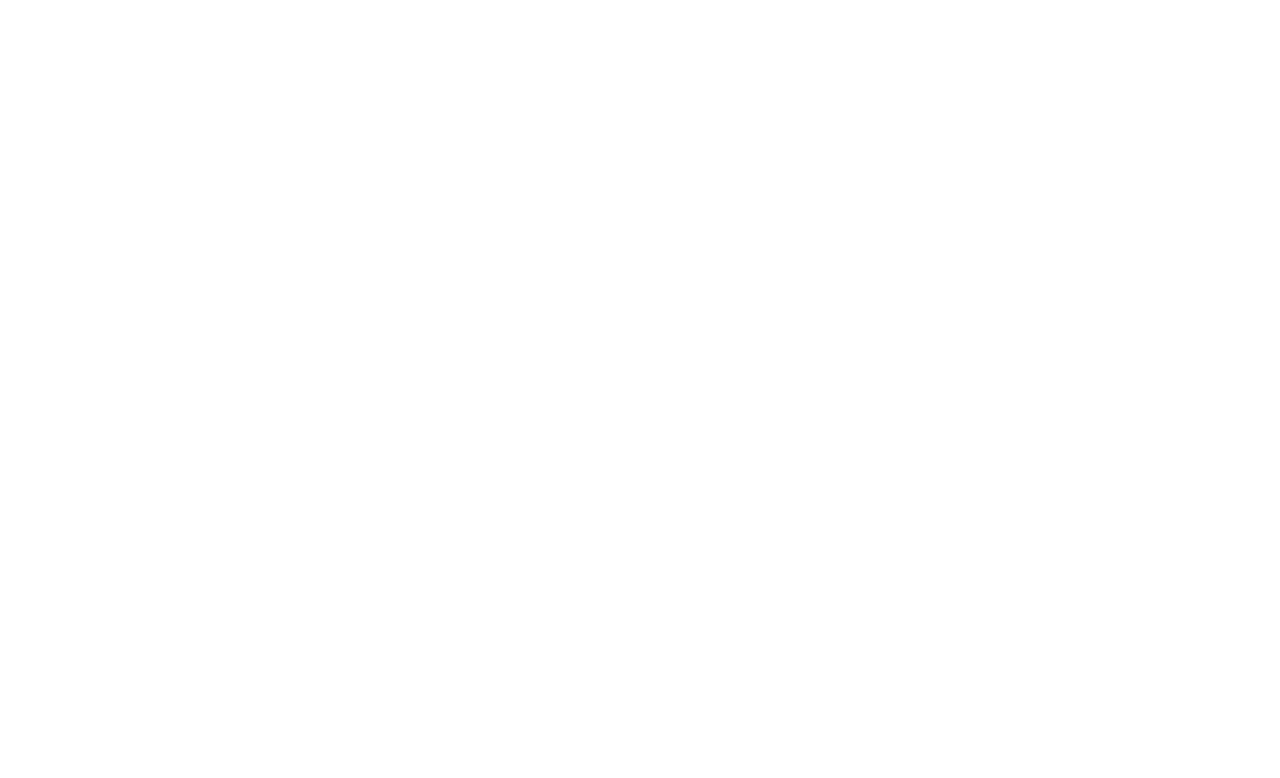
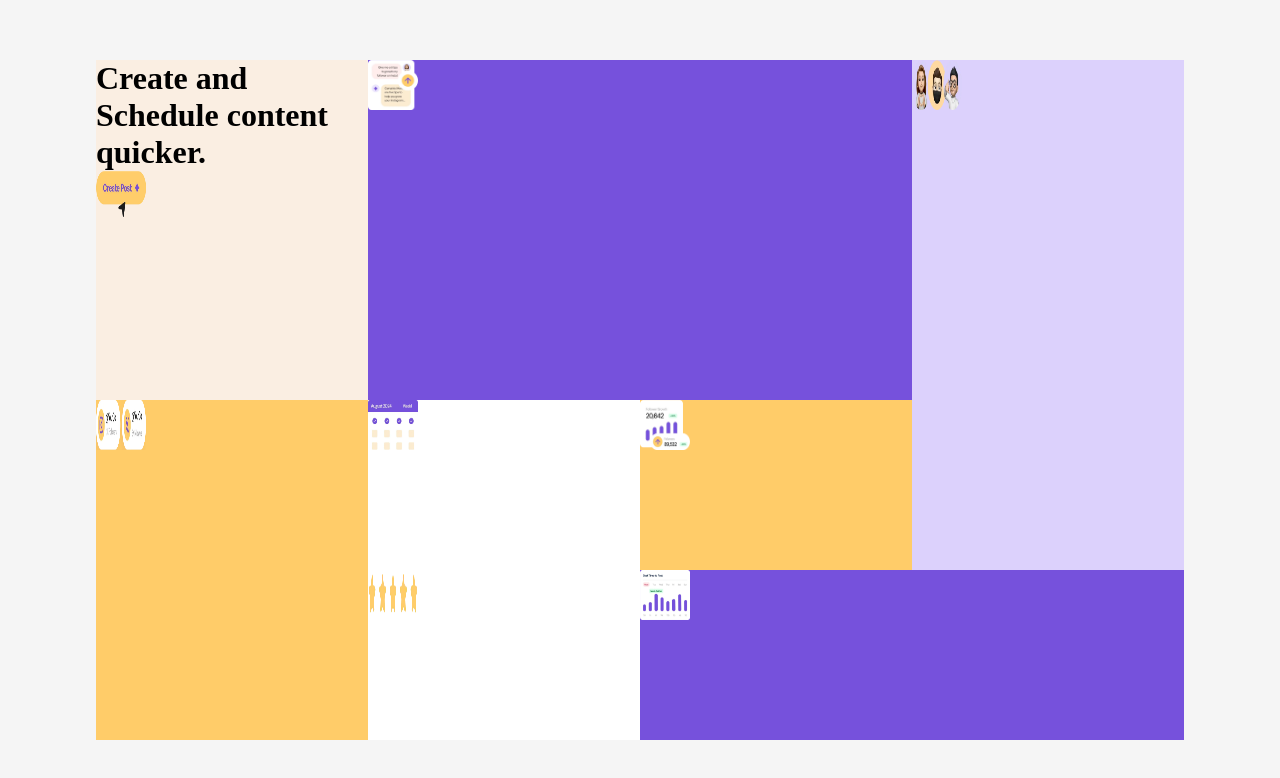
Before and after one commit to EvansKabubii/Bento-Grid, a plain HTML site: page index.html in a window 1280 px wide. Drawn offline with Linux system fonts and the light colour scheme.

Commit message:
added grid layout as well as colours respectively

```diff
--- a/Style.css
+++ b/Style.css
@@ -0,0 +1,75 @@
+* {
+    box-sizing: border-box;
+    margin: 0px;
+}
+
+body {
+    height: 100vh;
+    background-color: #F5F5F5;
+    display: flex;
+    justify-content: center;
+    align-items: center;
+}
+
+.container {
+    /* overflow: hidden; */
+    display: grid;
+    height: 85vh;
+    width: 85vw;
+    grid-template-columns:  repeat(4, 1fr);
+    grid-template-rows:  repeat(4, 1fr);
+}
+
+.pic1 {
+    grid-row: span 2;
+    grid-column: span 1;
+    background-color: #FAEEE2;
+}
+
+.pic2 {
+    grid-row: span 2;
+    grid-column: span 2;
+    background-color: #7651DC;
+}
+
+.pic3 {
+    grid-row: span 3;
+    grid-column: span 1;
+    background-color: #DCD1FC;
+}
+
+
+.pic4 {
+    grid-row: span 2;
+    grid-column: span 1;
+    background-color: #FFCC69;
+}
+
+
+.pic5, .pic6, .pic7{
+    grid-row: span 1;
+    grid-column: span 1;
+}
+
+.pic5 {
+    background-color: white;
+}
+
+.pic6 {
+    background-color: #FFCC69;
+}
+
+.pic7 {
+    background-color: white;
+}
+
+.pic8 {
+    grid-row: span 1;
+    grid-column: span 2;
+    background-color: #7651DC;
+}
+
+img {
+    height: 50px;
+    width: 50px;
+}
--- a/index.html
+++ b/index.html
@@ -6,5 +6,33 @@
     <meta name="viewport" content="width=device-width, initial-scale=1.0" />
     <title>Bento Grid</title>
   </head>
-  <body></body>
+  <body>
+    <div class="container">
+      <div class="pic1">
+        <h1>Create and Schedule content quicker.</h1>
+        <img src="images/illustration-create-post.webp" alt="" />
+      </div>
+      <div class="pic2">
+        <img src="images/illustration-ai-content.webp" alt="" />
+      </div>
+      <div class="pic3">
+        <img src="images/illustration-audience-growth.webp" alt="" />
+      </div>
+      <div class="pic4">
+        <img src="images/illustration-multiple-platforms.webp" alt="" />
+      </div>
+      <div class="pic5">
+        <img src="images/illustration-consistent-schedule.webp" alt="" />
+      </div>
+      <div class="pic6">
+        <img src="images/illustration-grow-followers.webp" alt="" />
+      </div>
+      <div class="pic7">
+        <img src="images/illustration-five-stars.webp" alt="" />
+      </div>
+      <div class="pic8">
+        <img src="images/illustration-schedule-posts.webp" alt="" />
+      </div>
+    </div>
+  </body>
 </html>
```
